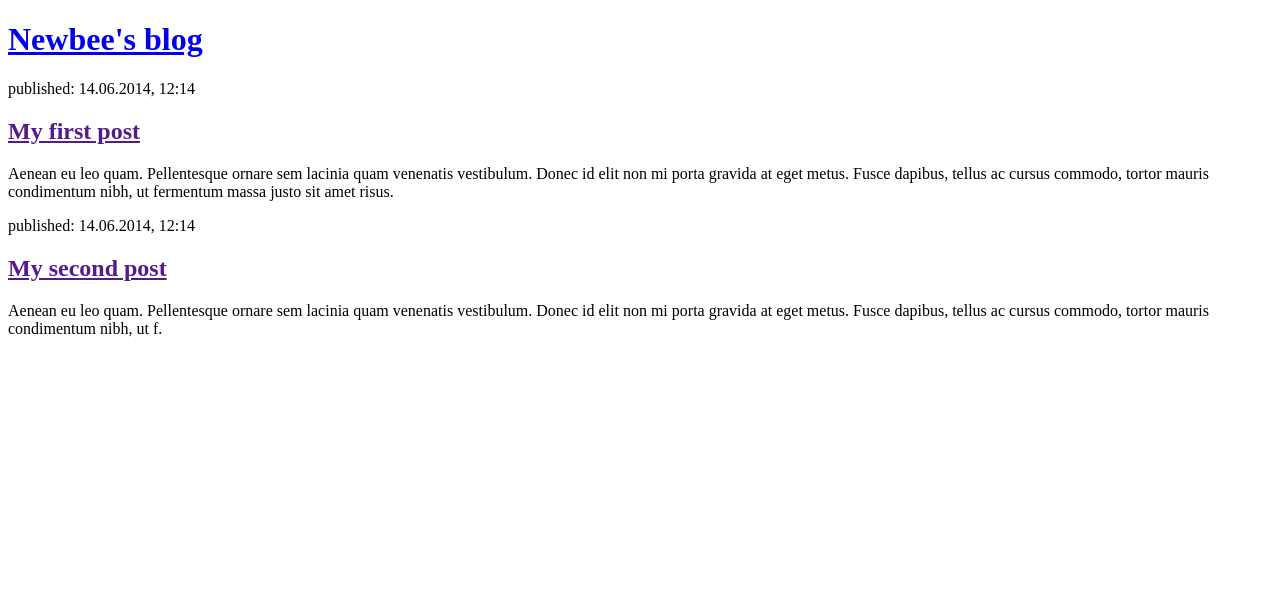
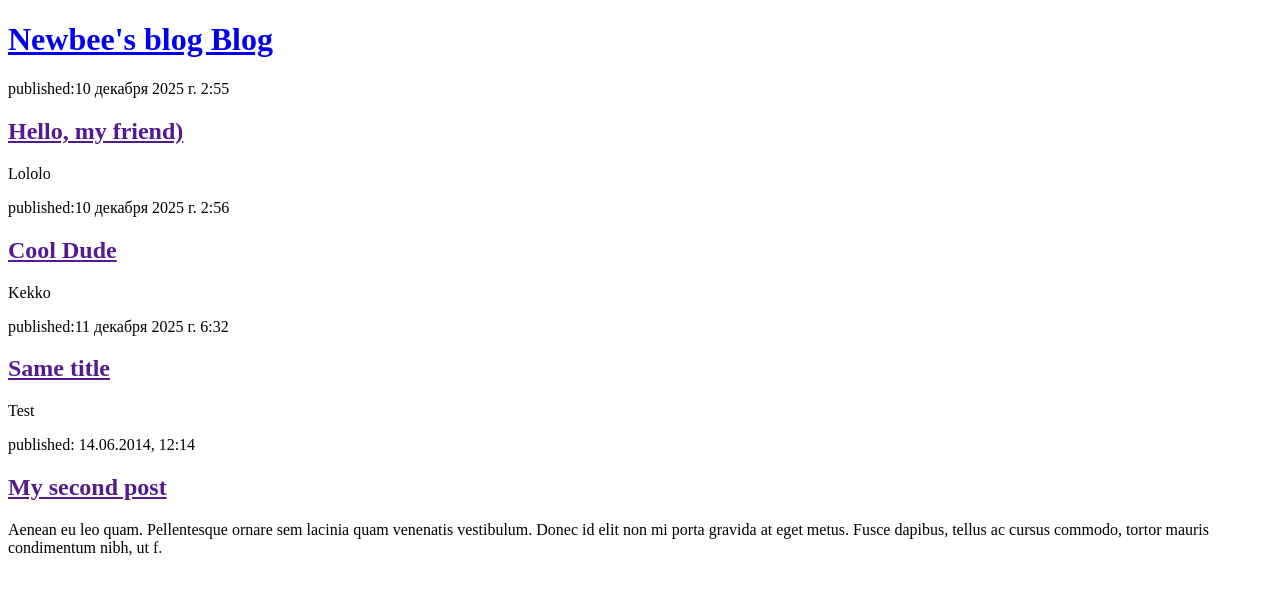
Before and after one commit to Hook14/djangolovers, a Django app: page / in a window 1280 px wide. Shown: the top 595 px of the page. Run offline with Django 5.2, Linux system fonts and the light colour scheme; data comes from the database, SQL or seed files in the repository; both versions use the stored data as it was after the commit.

Commit message:
Modified templates to display posts from database

```diff
--- a/blog/models.py
+++ b/blog/models.py
@@ -15,6 +15,7 @@ Model - означает, что Post является моделью Django, п
 author. Для этого нам нужно определить тип каждого поля (текст? Число? Дата? Связь с другим
 объектом, например, «Пользователь»?).
 """
+
 class Post(models.Model):
     author = models.ForeignKey(settings.AUTH_USER_MODEL, on_delete=models.CASCADE) # models.ForeignKey– это ссылка на другую модель.
     title = models.CharField(max_length=200) # models.CharField– так определяется текст с ограниченным количеством символов.
--- a/blog/templates/blog/post_list.html
+++ b/blog/templates/blog/post_list.html
@@ -2,18 +2,19 @@
 <html>
     <head>
         <title>Newbee's blog</title>
+
     </head>
     <body>
         <header>
-            <h1><a href="/">Newbee's blog</a></h1>
+            <h1><a href="/">Newbee's blog Blog</a></h1>
         </header>
-
-        <article>
-            <time>published: 14.06.2014, 12:14</time>
-            <h2><a href="">My first post</a></h2>
-            <p>Aenean eu leo quam. Pellentesque ornare sem lacinia quam venenatis vestibulum. Donec id elit non mi porta gravida at eget metus. Fusce dapibus, tellus ac cursus commodo, tortor mauris condimentum nibh, ut fermentum massa justo sit amet risus.</p>
-        </article>
-
+        {% for post in posts %}
+            <article>
+                <time>published:{{post.published_date }}</time>
+                <h2><a href="">{{ post.title }} </a></h2>
+                <p>{{ post.text|linebreaksbr }}</p>
+            </article>
+        {% endfor %}
         <article>
             <time>published: 14.06.2014, 12:14</time>
             <h2><a href="">My second post</a></h2>
--- a/blog/views.py
+++ b/blog/views.py
@@ -1,8 +1,15 @@
 from django.shortcuts import render
+from django.utils import timezone
+from .models import Post
 
-# Create your views here.
-"Представления размещаются в views.pyфайле. Мы добавим наши представления в этот blog/views.pyфайл."
+"""нужно включить модель, которую мы написали в другом файле models.py. Мы добавим строку from .models import
+ Post следующим образом:)
+Представления размещаются в views.py файле. Мы добавим наши представления в этот blog/views.py файл."""
+
 def post_list(request):
-    return render(request, 'blog/post_list.html', {})
-("сохраняет returnзначение, полученное в результате вызова другой функции render, которая визуализирует (собирает) "
- "наш шаблон blog/post_list.html.")
+    "нужно отсортировать опубликованные записи блога по условию published_date"
+    posts = Post.objects.filter(published_date__lte=timezone.now()).order_by('published_date')
+    return render(request, 'blog/post_list.html', {'posts': posts})
+
+"""сохраняет return значение, полученное в результате вызова другой функции render, которая визуализирует (собирает)
+наш шаблон blog/post_list.html."""
```
Also changed, not shown: db.sqlite3.
